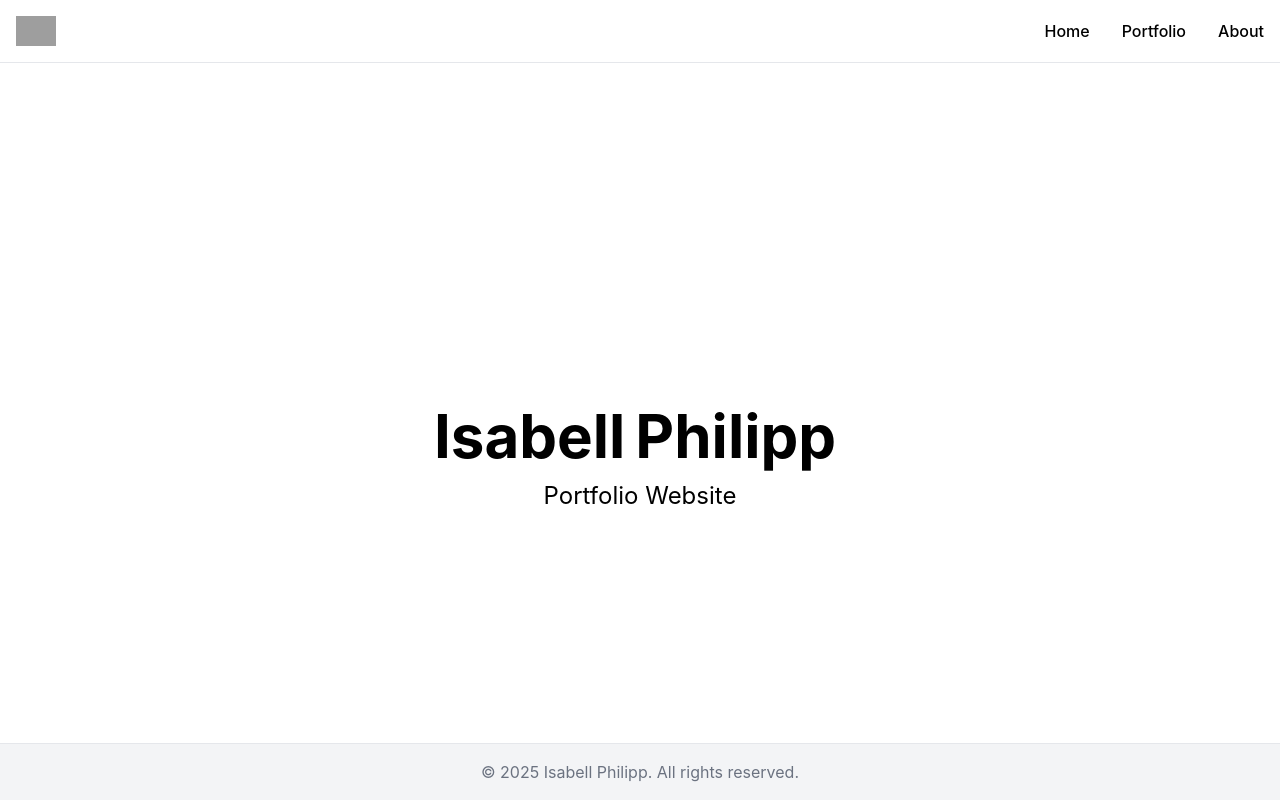
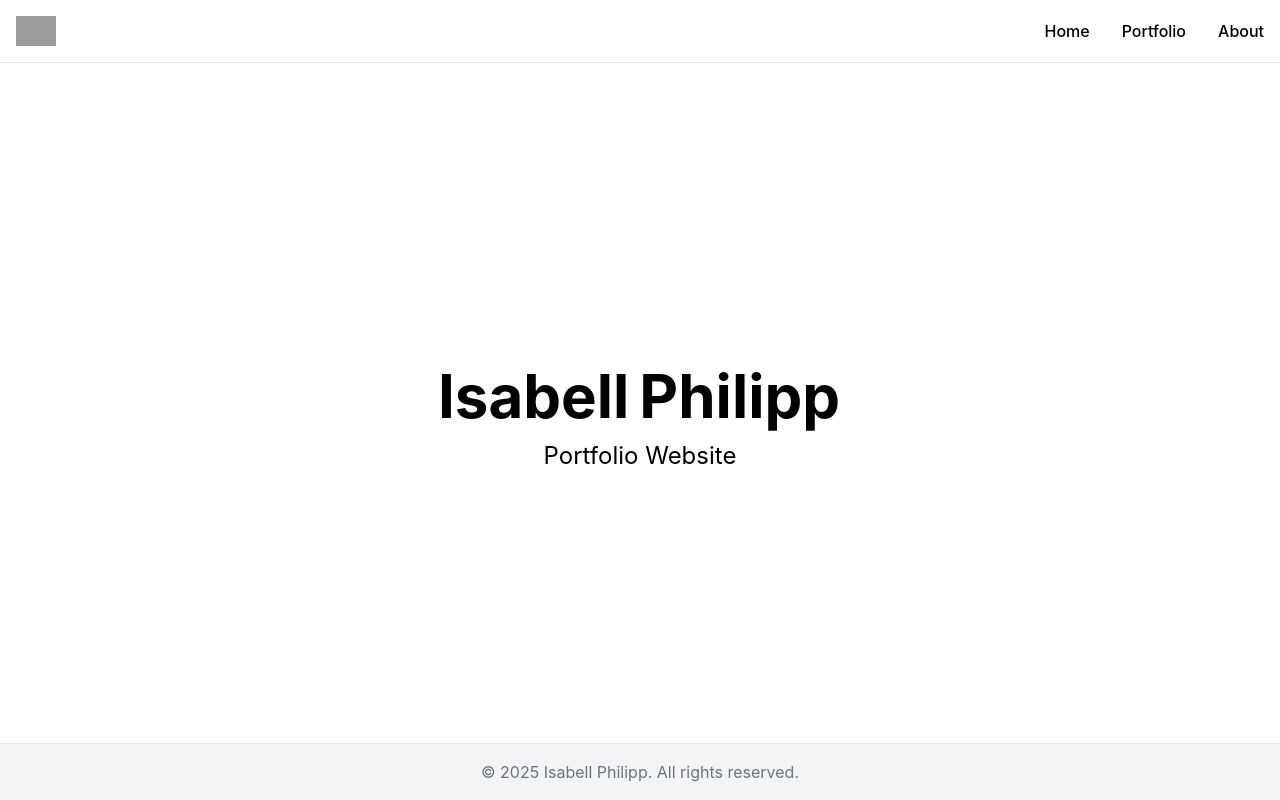
Before and after one commit to iph002/portfoliowebsite, a Next.js app: page / in a window 1280 px wide. Built offline with nearby package versions, Linux system fonts and the light colour scheme; grey boxes are pictures that could not be loaded.

Commit message:
Adjust Home Placement

```diff
--- a/app/page.tsx
+++ b/app/page.tsx
@@ -73,7 +73,7 @@ export default function Home() {
   return (
     <div className="relative h-screen/2 w-full bg-white ml-40">
       {/* Name container centered vertically and horizontally */}
-      <div className="absolute inset-0 flex items-center justify-center">
+      <div className="absolute ml-2 bottom-20 inset-0 flex items-center justify-center">
         <div className={`flex items-center transition-transform ${showFullName ? 'animate-moveIAndSabell' : ''}`}>
           {/* "I" */}
           <span className={`text-6xl font-bold ${pulsating ? 'animate-pulsateIP' : ''}`}>
@@ -118,7 +118,7 @@ export default function Home() {
       </div>
 
       {/* Text below name */}
-      <div className={`absolute inset-0 flex items-center justify-center mt-10 top-20 right-40 ${showCompletedText ? 'animate-fadeIN' : 'opacity-0'}`}>
+      <div className={`absolute inset-0 flex items-center justify-center mt-10 right-40 ${showCompletedText ? 'animate-fadeIN' : 'opacity-0'}`}>
         <div className="text-2xl">
           Portfolio Website
         </div>
```
